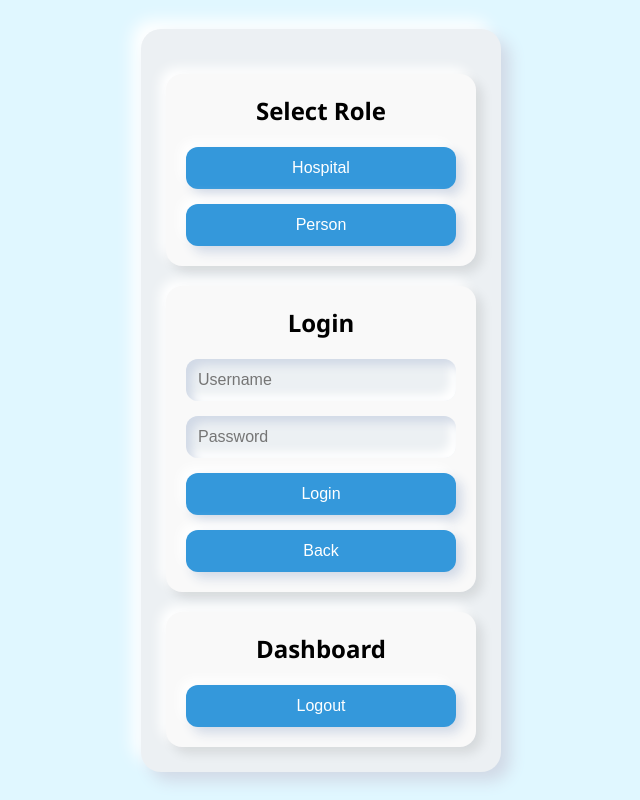
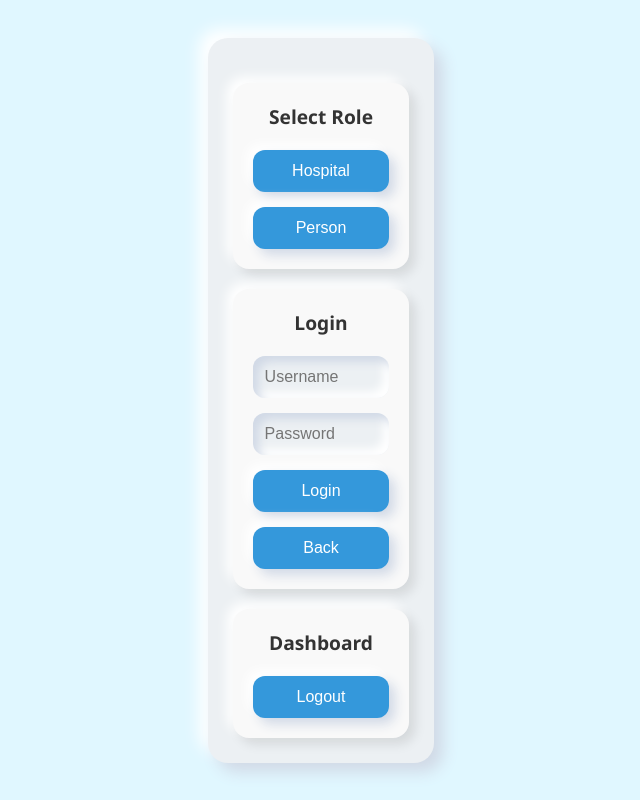
Before and after one commit to Samarth4260/MediBand, a plain HTML site: page index.html in a window 1280 px wide. Shown: the whole page, without its empty margins (319-959 px from the left). Drawn offline with Linux system fonts and the light colour scheme.

Commit message:
Update style.css

```diff
--- a/style.css
+++ b/style.css
@@ -15,16 +15,19 @@ body {
   min-height: 100vh;
 }
 
+/* ✅ Main container - 6cm width for phone compatibility */
 .container {
   background: #ecf0f3;
   width: 90vw;
-  max-width: 360px; /* ✅ Important: for mobile fit */
+  max-width: 6cm; /* ✅ Will not exceed 6 cm */
   padding: 25px;
   border-radius: 20px;
   box-shadow: 9px 9px 16px #d1d9e6, -9px -9px 16px #ffffff;
   text-align: center;
+  margin: auto;
 }
 
+/* Card where data is shown */
 .card {
   margin-top: 20px;
   padding: 20px;
@@ -36,6 +39,8 @@ body {
 
 h2 {
   margin-bottom: 20px;
+  font-size: 1.2rem;
+  color: #333;
 }
 
 input, button {
@@ -79,4 +84,3 @@ p {
   font-size: 0.95rem;
   color: #333;
 }
-}
```
